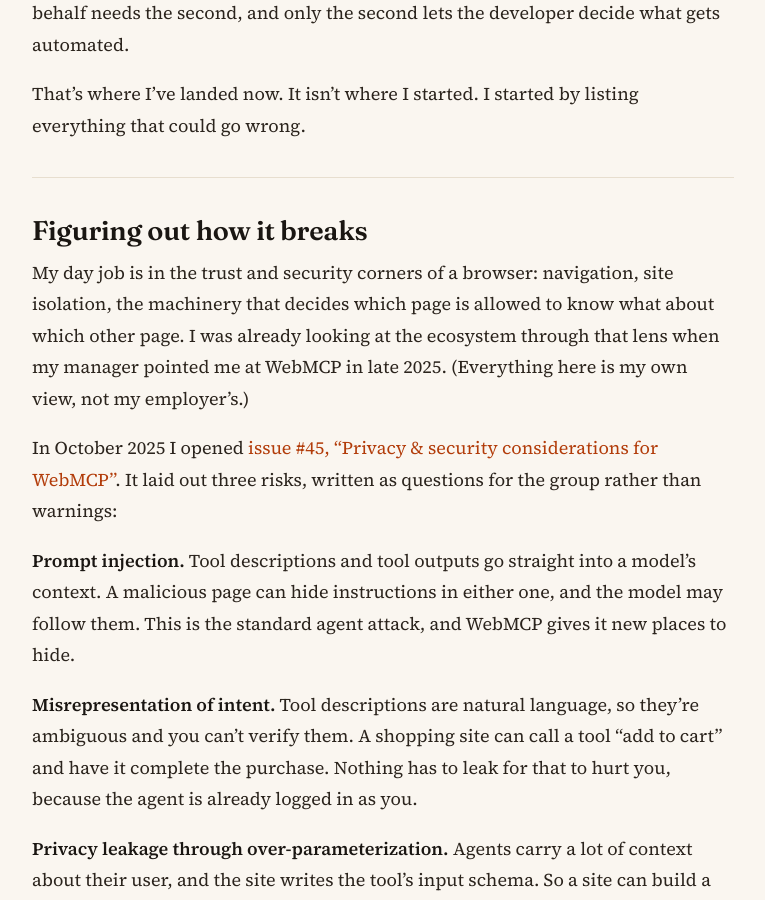
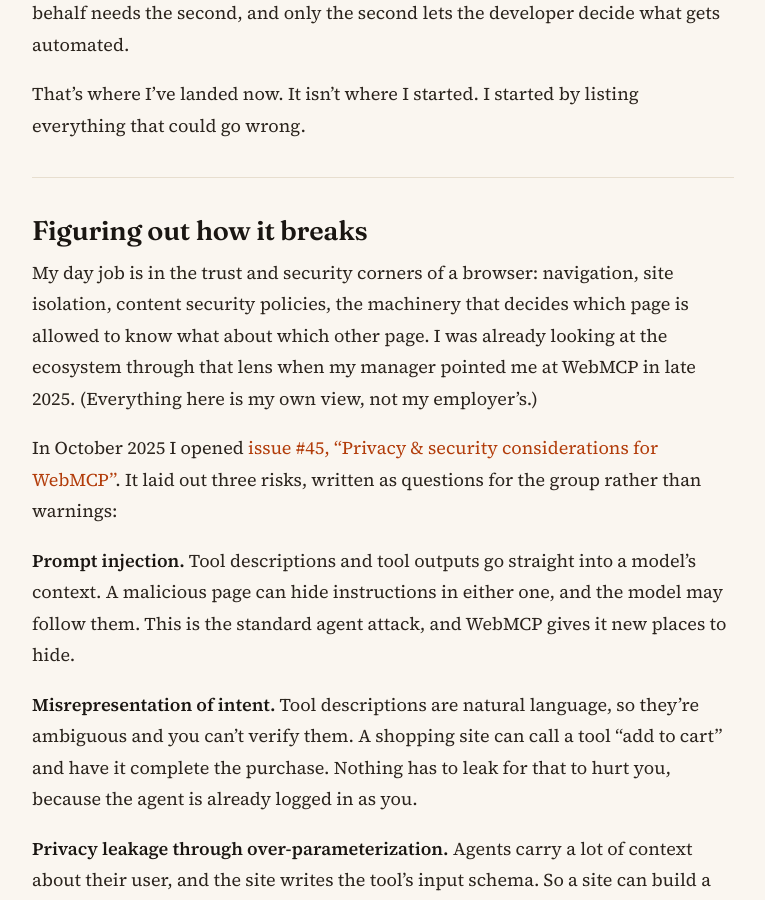
Before and after one commit to victorhuangwq/experiencethis.world, a Jekyll site: the page built from _posts/2026-08-17-agents-are-already-browsing.md, in a window 1280 px wide and 900 px high, scrolled down 2041 px. Shown: the whole window, without its empty margins (257-1022 px from the left). Built offline with Jekyll 4.4.1, drawn with Linux system fonts in a browser that asks for light colours.

Commit message:
Add content security policies to day-job description
Co-Authored-By: Claude Fable 5 <noreply@anthropic.com>
Claude-Session: https://claude.ai/code/session_0136wbMMqseziXZRRUF6HcTu

```diff
--- a/_posts/2026-08-17-agents-are-already-browsing.md
+++ b/_posts/2026-08-17-agents-are-already-browsing.md
@@ -52,7 +52,7 @@ That's where I've landed now. It isn't where I started. I started by listing eve
 
 ## Figuring out how it breaks
 
-My day job is in the trust and security corners of a browser: navigation, site isolation, the machinery that decides which page is allowed to know what about which other page. I was already looking at the ecosystem through that lens when my manager pointed me at WebMCP in late 2025. (Everything here is my own view, not my employer's.)
+My day job is in the trust and security corners of a browser: navigation, site isolation, content security policies, the machinery that decides which page is allowed to know what about which other page. I was already looking at the ecosystem through that lens when my manager pointed me at WebMCP in late 2025. (Everything here is my own view, not my employer's.)
 
 In October 2025 I opened [issue #45, "Privacy & security considerations for WebMCP"](https://github.com/webmachinelearning/webmcp/issues/45). It laid out three risks, written as questions for the group rather than warnings:
 
```
